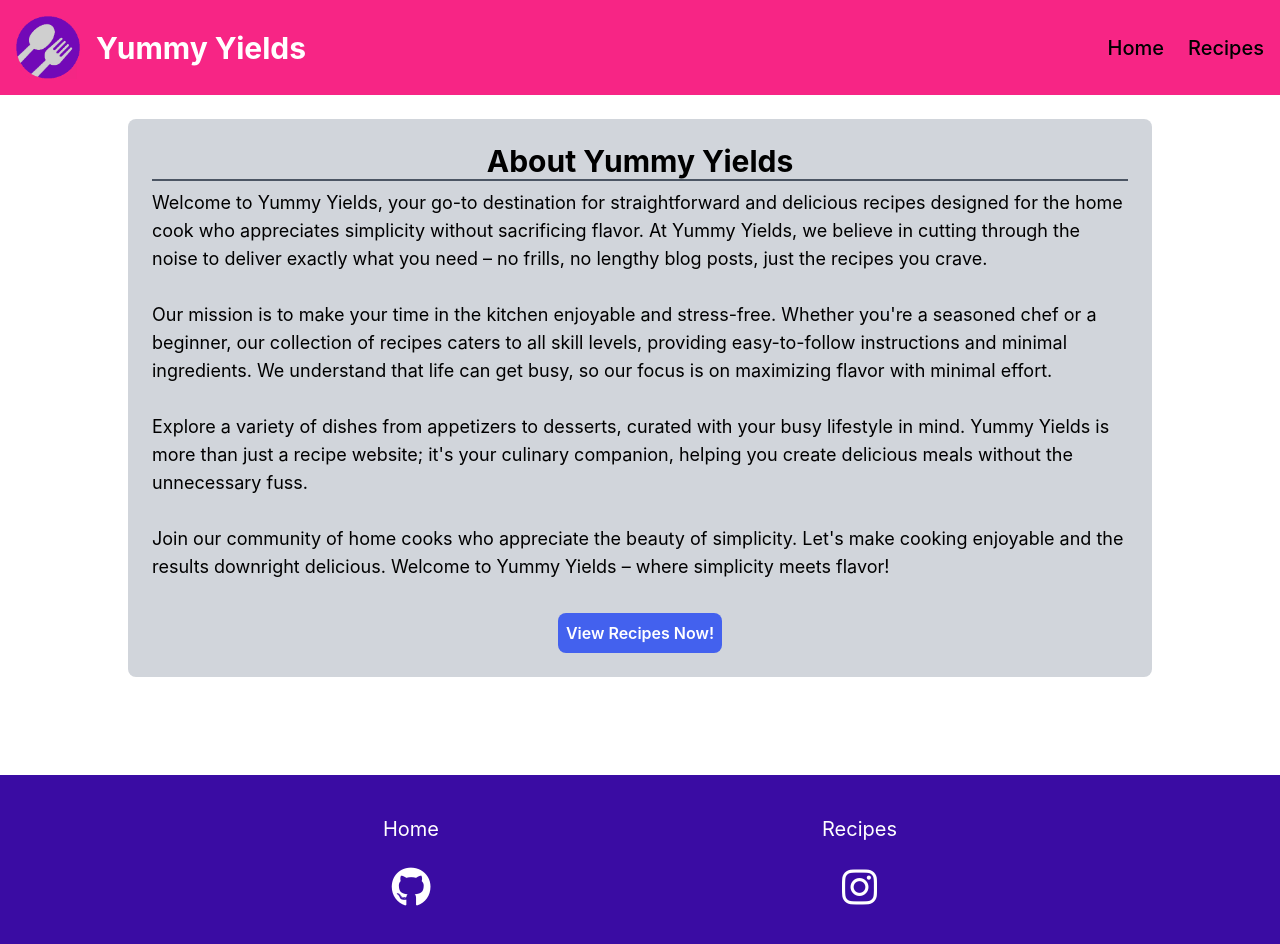
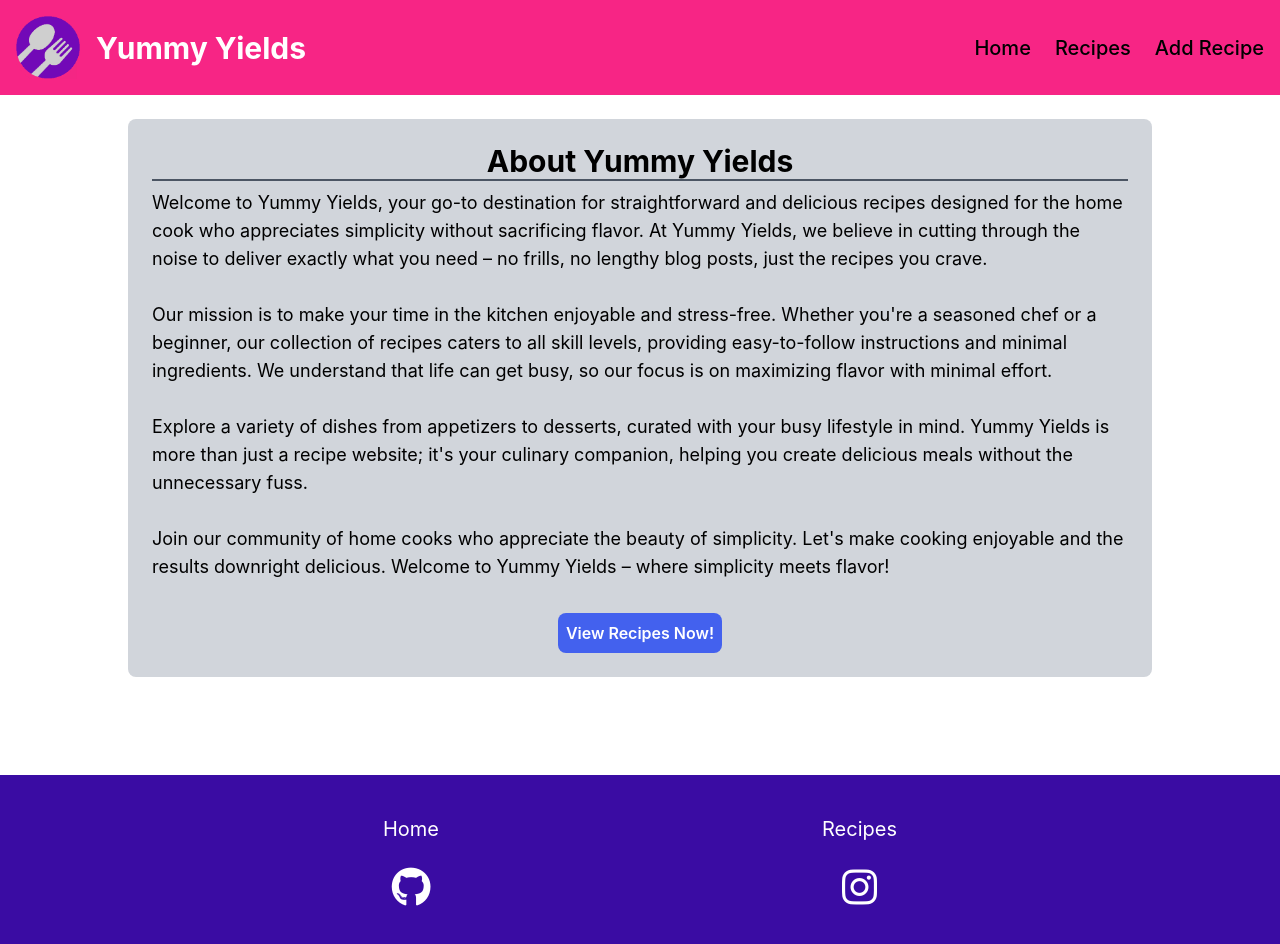
Before and after one commit to Trevin-Small/CS390WAP_Final_Project, a React (Create React App) app in the folder client/: page / in a window 1280 px wide. Shown: the top 944 px of the page. Built offline with nearby package versions, Linux system fonts and the light colour scheme; no server answers.

Commit message:
Fixed form string bug

```diff
--- a/client/src/App.jsx
+++ b/client/src/App.jsx
@@ -22,7 +22,7 @@ const Page = (() => {
             <Route index element={<Home />} />
             <Route path="/recipes" element={<RecipeList data={query.data || []} />} />
             <Route path="/recipe" element={<RecipePage data={query.data || []} />} />
-            <Route path="/newrecipe" element={<AddRecipe/>} />
+            <Route path="/addrecipe" element={<AddRecipe/>} />
             <Route path="/*" element={<Error />} />
           </Routes>
         </section>
--- a/client/src/api/api.js
+++ b/client/src/api/api.js
@@ -5,6 +5,6 @@ export async function getAllRecipes() {
 }
 
 export async function addNewRecipe(recipe) {
-  console.log(recipe);
+  console.log("Adding recipe: ", recipe);
   axios.post("http://localhost:8000/addrecipe", recipe);
 }
--- a/client/src/components/nav.jsx
+++ b/client/src/components/nav.jsx
@@ -23,6 +23,9 @@ const Nav = (() => {
           <li className="font-poppins font-medium cursor-pointer text-[16px]">
             <a className="text-xl" href={"/recipes"}>Recipes</a>
           </li>
+          <li className="font-poppins font-medium cursor-pointer text-[16px]">
+            <a className="text-xl" href={"/addrecipe"}>Add Recipe</a>
+          </li>
         </ul>
 
         {/* Mobile Navigation */}
@@ -41,8 +44,8 @@ const Nav = (() => {
             } p-6 bg-theme-purple absolute h-full top-20 right-0 min-w-[140px] rounded-l-xl sidebar`}
           >
             <ul className="list-none flex justify-start items-start flex-1 flex-col gap-y-4 text-white">
-             <li className="font-poppins font-medium cursor-pointer text-[16px]">
-                <a className="text-2xl" href={"/newrecipe"}>Add Recipe</a>
+              <li className="font-poppins font-medium cursor-pointer text-[16px]">
+                <a className="text-2xl" href={"/addrecipe"}>Add Recipe</a>
               </li>
 
               <li className="font-poppins font-medium cursor-pointer text-[16px]">
--- a/client/src/pages/addRecipe.jsx
+++ b/client/src/pages/addRecipe.jsx
@@ -18,7 +18,7 @@ const AddRecipe = () => {
       "img": recipeImg,
       "prep_time": prepTime + " mins",
       "cook_time": cookTime + " mins",
-      "total_time": (prepTime + cookTime) + " mins",
+      "total_time": (parseInt(prepTime) + parseInt(cookTime)) + " mins",
       "servings": servings,
       "ingredients": ingredients.split('\n'),
       "instructions": instructions.split('\n')
```
